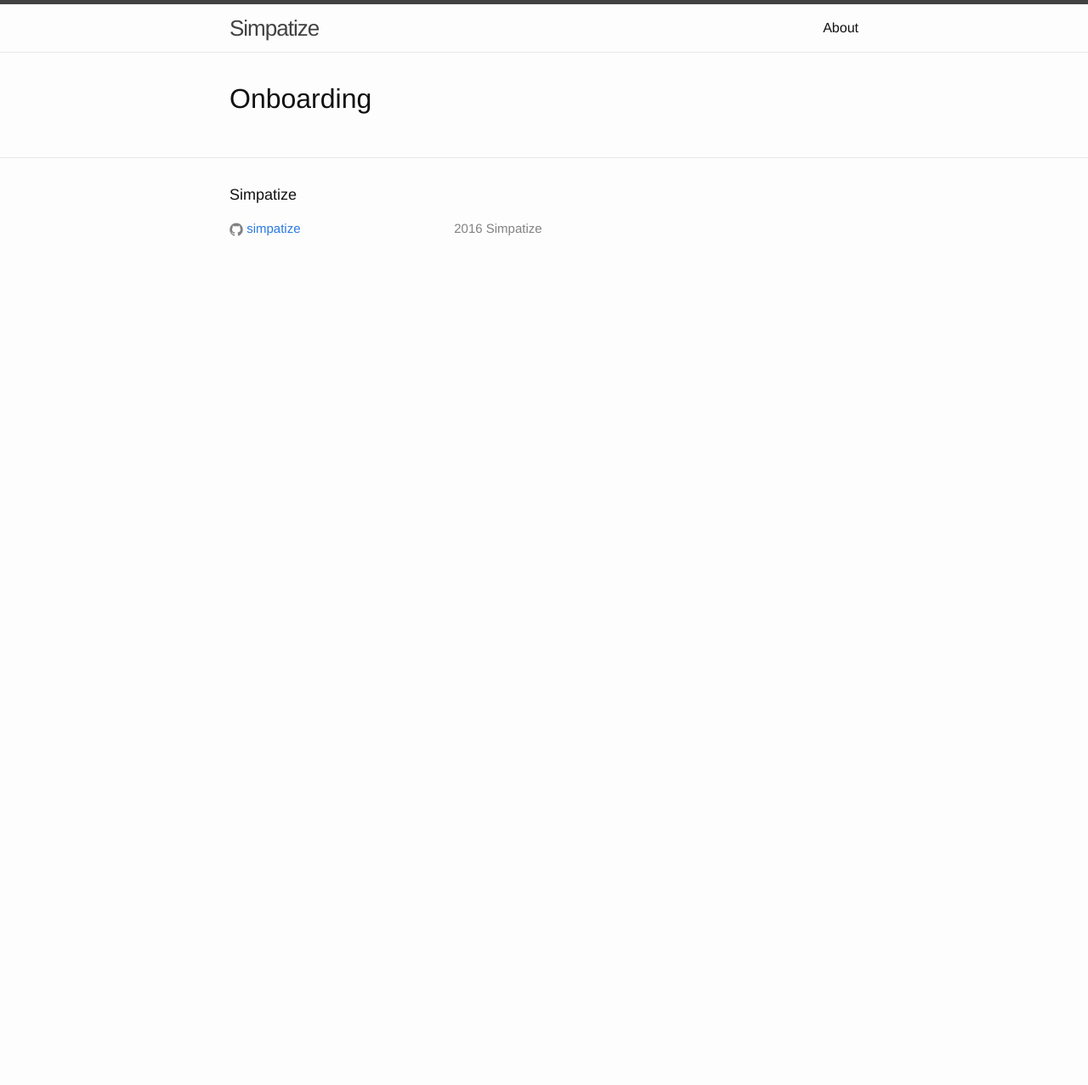
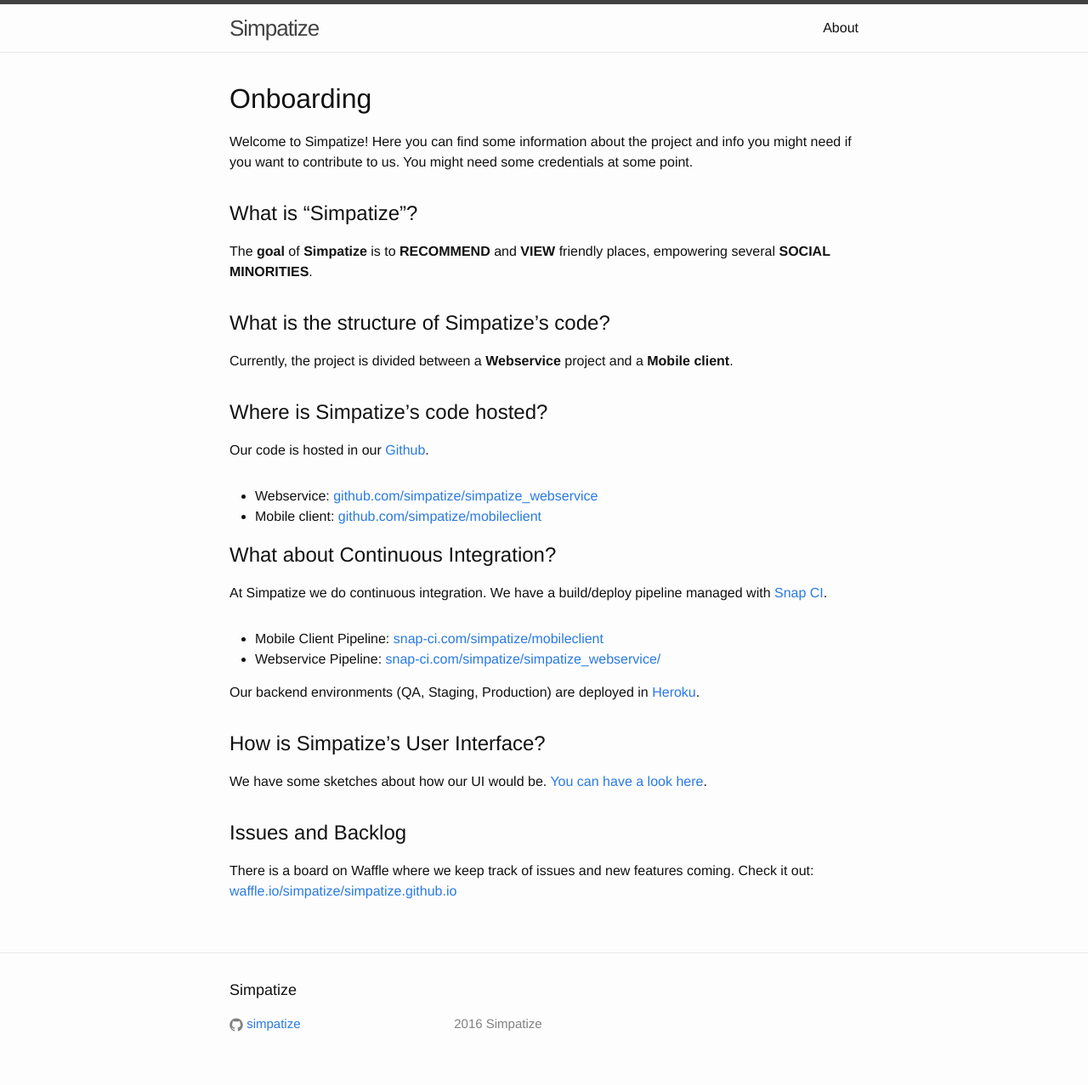
Before and after one commit to simpatize/simpatize.github.io, a Jekyll site: the page built from index.md, in a window 1280 px wide. Shown: the whole page at 85% size. Built offline with Jekyll 4.4.1, drawn with Linux system fonts in a browser that asks for light colours; before the commit the page ends 900 px from its top, so only the background shows below that.

Commit message:
#1 Add onboarding info to github page

```diff
--- a/_sass/_base.scss
+++ b/_sass/_base.scss
@@ -84,7 +84,6 @@ li {
 h1, h2, h3, h4, h5, h6 {
     font-weight: $base-font-weight;
 }
-
 
 
 /**
@@ -204,3 +203,11 @@ pre {
         }
     }
 }
+
+/**
+ * Paragraph
+ */
+
+ p {
+   margin-bottom: 30px;
+ }
--- a/index.md
+++ b/index.md
@@ -3,3 +3,32 @@ layout: default
 ---
 
 # Onboarding
+
+Welcome to Simpatize!
+Here you can find some information about the project and info you might need if you want to contribute to us. You might need some credentials at some point.
+
+## What is "Simpatize"?
+The **goal** of **Simpatize** is to **RECOMMEND** and **VIEW** friendly places, empowering several **SOCIAL MINORITIES**.
+
+## What is the structure of Simpatize's code?
+Currently, the project is divided between a **Webservice** project and a **Mobile client**.
+
+## Where is Simpatize's code hosted?
+Our code is hosted in our [Github](https://github.com/simpatize).
+
+* Webservice: [github.com/simpatize/simpatize_webservice](https://github.com/simpatize/simpatize_webservice)
+* Mobile client: [github.com/simpatize/mobileclient](https://github.com/simpatize/mobileclient)
+
+## What about Continuous Integration?
+At Simpatize we do continuous integration. We have a build/deploy pipeline managed with [Snap CI](https://www.snap-ci.com/).
+
+* Mobile Client Pipeline: [snap-ci.com/simpatize/mobileclient](https://snap-ci.com/simpatize/mobileclient/branch/master)
+* Webservice Pipeline: [snap-ci.com/simpatize/simpatize_webservice/](https://snap-ci.com/simpatize/simpatize_webservice/branch/master)
+
+Our backend environments (QA, Staging, Production) are deployed in [Heroku](https://www.heroku.com/).
+
+## How is Simpatize's User Interface?
+We have some sketches about how our UI would be. [You can have a look here](# broken-link).
+
+## Issues and Backlog
+There is a board on Waffle where we keep track of issues and new features coming. Check it out: [waffle.io/simpatize/simpatize.github.io](https://waffle.io/simpatize/simpatize.github.io)
```
